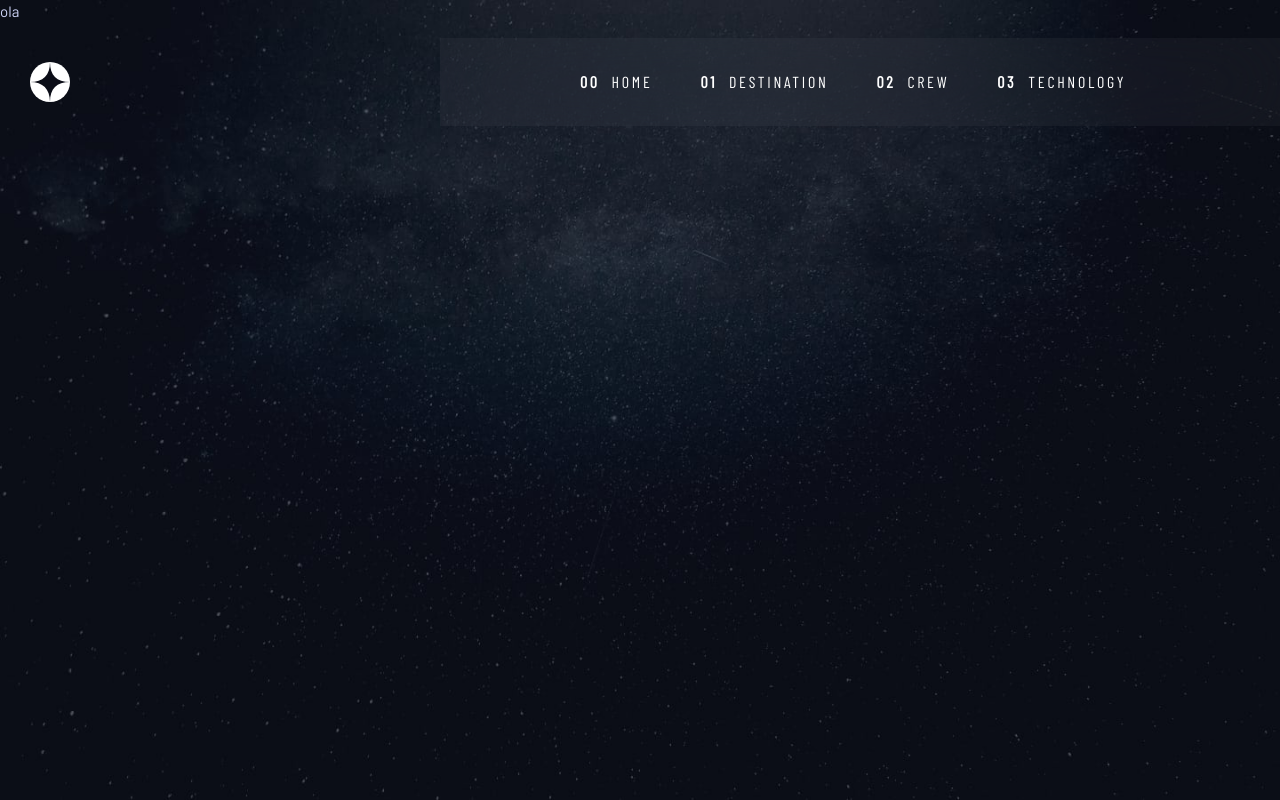
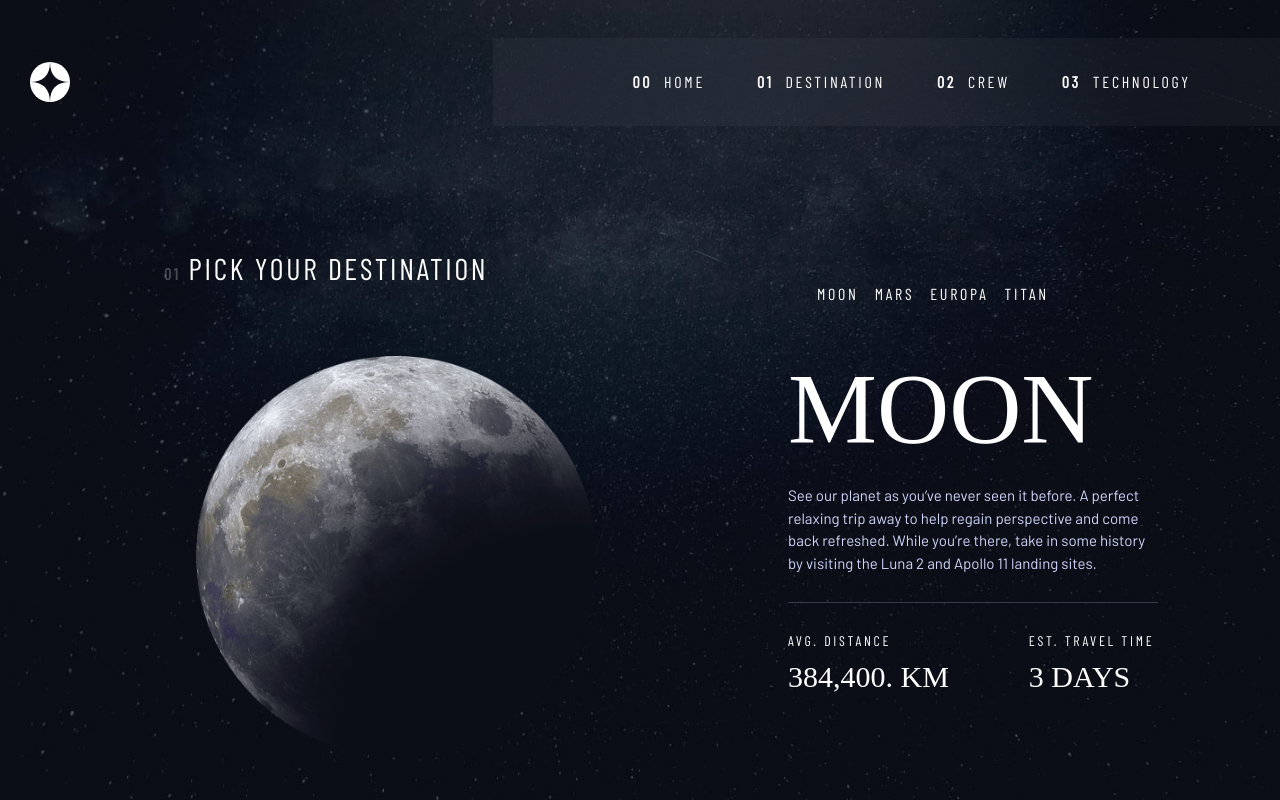
Before and after one commit to mpadilhaa/space-travel, a Next.js app: page /destination in a window 1280 px wide. Built offline with nearby package versions, Linux system fonts and the light colour scheme; a web font is replaced by a local one.

Commit message:
finalizado pagina destination

```diff
--- a/src/app/destination/page.jsx
+++ b/src/app/destination/page.jsx
@@ -1,21 +1,67 @@
 "use client";
-import React from "react";
-import { useCarousel } from "@/hooks/useCarousel";
+import React, { useState } from "react";
 
-export default function Crew() {
-  const [
-    carouselItem,
-    handleBeforeSlide,
-    handleNextSlide,
-    handlePlanetDetails,
-  ] = useCarousel();
+import PagesContentDescription from "@/components/PagesContentDescription";
+import { dataDestination } from "@/utils/dataPages";
+import Image from "next/image";
+import PlanetData from "@/components/PlanetData";
+import RouteTextContext from "@/components/RouteTextContext";
+
+const menuChosePlanet = ["moon", "mars", "europa", "titan"];
+
+export default function Destination() {
+  const [carouselItem, setCarouselItem] = useState(0);
+  const data = dataDestination[carouselItem];
+
+  function menuDestiantionChange(id) {
+    setCarouselItem(id);
+  }
+
   return (
     <div
       className="bg-black
     bg-destination-bg-mobile md:bg-destination-bg-tablet
-     lg:bg-destination-bg-desktop bg-no-repeat bg-cover min-h-screen"
+     xl:bg-destination-bg-desktop bg-no-repeat bg-cover min-h-screen "
     >
-      ola
+      <div className=" px-8 text-center pt-20 md:pt-40 xl:flex xl:flex-row xl:px-[164px] xl:gap-20 xl:max-w-[1440px] 2xl:mx-auto xl:pt-[250px]">
+        <div className="xl:flex-[50%]">
+          <div className="pb-8 md:text-left md:pb-16">
+            <PagesContentDescription numberPage={"01"}>
+              pick your destination
+            </PagesContentDescription>
+          </div>
+          <div className=" relative mx-auto w-[200px] h-[200px] md:w-[300px] md:h-[300px] xl:w-[400px] xl:h-[400px]  xl:mx-8 ">
+            <Image src={data.img} fill priority alt={`planet ${data.title}`} />
+          </div>
+        </div>
+
+        <div className="">
+          <ul className="pt-8 flex flex-row gap-4 justify-center">
+            {menuChosePlanet.map((item, i) => (
+              <li key={i} onClick={() => menuDestiantionChange(i)} className="">
+                {item.toUpperCase()}
+              </li>
+            ))}
+          </ul>
+          <div className="md:px-20 xl:pr-0 xl:text-left xl:w-[450px] 2xl:w-[650px]">
+            <div className="py-7 min-h-[255px] border-b-[0.5px] border-[#383B4B]">
+              <RouteTextContext title={data.title}>
+                {data.text}
+              </RouteTextContext>
+            </div>
+            <div className="pt-7  md:flex md:flex-row md:justify-center md:gap-20 xl:justify-start">
+              <PlanetData
+                title={data.descDistance}
+                description={data.distance}
+              />
+              <PlanetData
+                title={data.descTravel}
+                description={data.travelTime}
+              />
+            </div>
+          </div>
+        </div>
+      </div>
     </div>
   );
 }
--- a/src/app/technology/page.jsx
+++ b/src/app/technology/page.jsx
@@ -6,7 +6,7 @@ export default function Technology() {
       className="
       bg-technology-bg-mobile md:bg-technology-bg-tablet
        lg:bg-technology-bg-desktop bg-no-repeat bg-cover min-h-screen
-       p-[300px]"
+       "
     ></div>
   );
 }
--- a/src/components/Navbar/NavLinks/index.jsx
+++ b/src/components/Navbar/NavLinks/index.jsx
@@ -4,39 +4,17 @@ import Link from "next/link";
 
 const NavLinks = () => {
   return (
-    <ul className="flex flex-col gap-6 px-10 py-28 md:flex-row  md:pr-[30px] md:py-12 md:items-center md:gap-8 xl:gap-12 xl:py-8 xl:px-[140px] ">
-      <li className=" uppercase ">
-        <Link href="/" className="">
-          <span className="pr-[7px] md:hidden xl:inline xl:font-bold xl:pr-3">
-            00
-          </span>
-          HOME
-        </Link>
-      </li>
-      <li className=" uppercase ">
-        <Link href="/destination" className="">
-          <span className="pr-[7px] md:hidden xl:inline xl:font-bold xl:pr-3">
-            01
-          </span>
-          destination
-        </Link>
-      </li>
-      <li className=" uppercase ">
-        <Link href="/crew" className="">
-          <span className="pr-[7px] md:hidden xl:inline xl:font-bold xl:pr-3">
-            02
-          </span>
-          crew
-        </Link>
-      </li>
-      <li className=" uppercase ">
-        <Link href="/technology" className="">
-          <span className="pr-[7px] md:hidden xl:inline xl:font-bold xl:pr-3">
-            03
-          </span>
-          technology
-        </Link>
-      </li>
+    <ul className="flex flex-col gap-6 px-10 py-28 md:flex-row  md:pr-[30px] md:py-12 md:items-center md:gap-8 xl:gap-[52px] xl:py-8 xl:px-[140px] xl:max-w-[1600px]">
+      {data.map((data) => (
+        <li key={data.name} className=" uppercase ">
+          <Link href={data.route} className="">
+            <span className="pr-[7px] md:hidden xl:inline xl:font-bold xl:pr-3">
+              {data.number}
+            </span>
+            {data.name}
+          </Link>
+        </li>
+      ))}
     </ul>
   );
 };
--- a/src/components/Navbar/index.jsx
+++ b/src/components/Navbar/index.jsx
@@ -14,7 +14,7 @@ const Navbar = () => {
   };
 
   return (
-    <div className="flex justify-between items-center px-[30px] h-10 absolute top-2.5 w-full  md:pr-0 md:h-20 xl:my-8  ">
+    <div className="flex justify-between items-center px-[30px] h-10 absolute top-2.5 w-full  md:pr-0 md:h-20 xl:my-8   ">
       <Image
         src="/shared/logo.svg"
         width={40}
@@ -33,7 +33,7 @@ const Navbar = () => {
         className={
           toogle
             ? "h-screen w-2/3 absolute top-[-10px] right-0 z-10 bg-rgba-menu backdrop-blur-[40.774227142333984px] md:block xl:w-[840px] md:h-[88px] xl:h-[88px]"
-            : "hidden  bg-rgba-menu backdrop-blur-[40.774227142333984px] md:block xl:w-[840px]  "
+            : "hidden  bg-rgba-menu backdrop-blur-[40.774227142333984px] md:block xl:w-[63%]   "
         }
       >
         <NavLinks />
--- a/src/components/PagesContentDescription/index.jsx
+++ b/src/components/PagesContentDescription/index.jsx
@@ -3,8 +3,8 @@ import React from "react";
 const PagesContentDescription = ({ children, numberPage }) => {
   return (
     <div>
-      <h3 className=" text-base md:text-xl xl:text-3xl tracking-[2.7px]">
-        <span className="font-bold opacity-25">{numberPage}</span>
+      <h3 className=" text-base md:text-xl xl:text-3xl tracking-[2.7px] uppercase ">
+        <span className="font-bold opacity-25 mr-2">{numberPage}</span>
         {children}
       </h3>
     </div>
--- a/src/components/PlanetData/index.jsx
+++ b/src/components/PlanetData/index.jsx
@@ -2,7 +2,7 @@ import React from "react";
 
 const PlanetData = ({ title, description }) => {
   return (
-    <div>
+    <div className="flex flex-col gap-2 pb-6 ">
       <h3 className="text-sm bg-red-600">{title}</h3>
       <h2 className="text-3xl">{description}</h2>
     </div>
--- a/src/components/RouteTextContext/index.jsx
+++ b/src/components/RouteTextContext/index.jsx
@@ -18,7 +18,6 @@ const RouteTextContext = ({
         </h3>
       )}
 
-      <h2>{title}</h2>
       {crewPage || technologyPage ? (
         <h2 className="text-[24px] md:text-[40px] xl:text-[56px]">{title}</h2>
       ) : (
--- a/src/utils/dataNavlinks.js
+++ b/src/utils/dataNavlinks.js
@@ -1,6 +1,6 @@
 export const data = [
-  { number: "00", name: "home" },
-  { number: "01", name: "destination" },
-  { number: "02", name: "crew" },
-  { number: "03", name: "technology" },
+  { route: "/", number: "00", name: "home" },
+  { route: "/destination", number: "01", name: "destination" },
+  { route: "/crew", number: "02", name: "crew" },
+  { route: "/technology", number: "03", name: "technology" },
 ];
--- a/src/utils/dataPages.js
+++ b/src/utils/dataPages.js
@@ -1,21 +1,6 @@
-import imgEuropeDesktop from "../../public/destination/image-europa.png";
-import imgMarsDesktop from "../../public/destination/image-mars.png";
-import imgMoonDesktop from "../../public/destination/image-moon.png";
-import imgTitanDesktop from "../../public/destination/image-titan.png";
-import imgDouglas from "../../public/crew/image-douglas-hurley.png";
-import imgMark from "../../public/crew/image-mark-shuttleworth.png";
-import imgVictor from "../../public/crew/image-victor-glover.png";
-import imgAnousheh from "../../public/crew/image-anousheh-ansari.png";
-import imgLaunchMobile from "../../public/technology/image-launch-vehicle-landscape.png";
-import imgSpaceCapsuleMobile from "../../public/technology/image-space-capsule-landscape.png";
-import imgSpaceportMobile from "../../public/technology/image-spaceport-landscape.png";
-import imgLaunchDesktop from "../../public/technology/image-launch-vehicle-portrait.png";
-import imgSpaceCapsuleDesktop from "../../public/technology/image-space-capsule-portrait.png";
-import imgSpaceportDesktop from "../../public/technology/image-spaceport-portrait.png";
-
 export const dataDestination = [
   {
-    img: imgMoonDesktop,
+    img: "/destination/image-moon.png",
     title: "MOON",
     text: "See our planet as you’ve never seen it before. A perfect relaxing trip away to help regain perspective and come back refreshed. While you’re there, take in some history by visiting the Luna 2 and Apollo 11 landing sites.",
     descDistance: "AVG. DISTANCE",
@@ -24,7 +9,7 @@ export const dataDestination = [
     travelTime: "3 DAYS",
   },
   {
-    img: imgMarsDesktop,
+    img: "/destination/image-mars.png",
     title: "MARS",
     text: "Don’t forget to pack your hiking boots. You’ll need them to tackle Olympus Mons, the tallest planetary mountain in our solar system. It’s two and a half times the size of Everest!",
     descDistance: "AVG. DISTANCE",
@@ -33,7 +18,7 @@ export const dataDestination = [
     travelTime: "9 MONTHS",
   },
   {
-    img: imgEuropeDesktop,
+    img: "/destination/image-europa.png",
     title: "EUROPA",
     text: "The smallest of the four Galilean moons orbiting Jupiter, Europa is a winter lover’s dream. With an icy surface, it’s perfect for a bit of ice skating, curling, hockey, or simple relaxation in your snug wintery cabin.",
     descDistance: "AVG. DISTANCE",
@@ -42,7 +27,7 @@ export const dataDestination = [
     travelTime: "3 YEARS",
   },
   {
-    img: imgTitanDesktop,
+    img: "/destination/image-titan.png",
     title: "TITAN",
     text: "The only moon known to have a dense atmosphere other than Earth, Titan is a home away from home (just a few hundred degrees colder!). As a bonus, you get striking views of the Rings of Saturn.",
     descDistance: "AVG. DISTANCE",
@@ -54,28 +39,28 @@ export const dataDestination = [
 
 export const dataCrew = [
   {
-    img: imgDouglas,
+    img: "/crew/image-douglas-hurley.png",
     subTitle: "Commander ",
     title: "Douglas Hurley",
     description:
       "Douglas Gerald Hurley is an American engineer, former Marine Corps pilot and former NASA astronaut. He launched into space for the third time as commander of Crew Dragon Demo-2.",
   },
   {
-    img: imgMark,
+    img: "/crew/image-mark-shuttleworth.png",
     subTitle: "Mission Specialist  ",
     title: "MARK SHUTTLEWORTH",
     description:
       "Mark Richard Shuttleworth is the founder and CEO of Canonical, the company behind the Linux-based Ubuntu operating system. Shuttleworth became the first South African to travel to space as a space tourist.",
   },
   {
-    img: imgVictor,
+    img: "/crew/image-victor-glover.png",
     subTitle: "PILOT  ",
     title: "Victor Glover",
     description:
       "Pilot on the first operational flight of the SpaceX Crew Dragon to the International Space Station. Glover is a commander in the U.S. Navy where he pilots an F/A-18.He was a crew member of Expedition 64, and served as a station systems flight engineer. ",
   },
   {
-    img: imgAnousheh,
+    img: "/crew/image-anousheh-ansari.png",
     subTitle: "Flight Engineer  ",
     title: "Anousheh Ansari",
     description:
@@ -86,8 +71,8 @@ export const dataCrew = [
 export const dataTechnology = [
   {
     img: {
-      imageDesktop: imgLaunchDesktop,
-      imageMobile: imgLaunchMobile,
+      imageDesktop: "/technology/image-launch-vehicle-portrait.png",
+      imageMobile: "/technology/image-launch-vehicle-landscape.png",
     },
     subTitle: "THE TERMINOLOGY…  ",
     title: "LAUNCH VEHICLE",
@@ -96,8 +81,8 @@ export const dataTechnology = [
   },
   {
     img: {
-      imageDesktop: imgSpaceportDesktop,
-      imageMobile: imgSpaceportMobile,
+      imageDesktop: "/technology/image-spaceport-portrait.png",
+      imageMobile: "/technology/image-spaceport-landscape.png",
     },
     subTitle: "THE TERMINOLOGY…  ",
     title: "SPACEPORT",
@@ -106,8 +91,8 @@ export const dataTechnology = [
   },
   {
     img: {
-      imageDesktop: imgSpaceCapsuleDesktop,
-      imageMobile: imgSpaceCapsuleMobile,
+      imageDesktop: "/technology/image-space-capsule-portrait.png",
+      imageMobile: "/technology/image-space-capsule-landscape.png",
     },
     subTitle: "THE TERMINOLOGY…  ",
     title: "SPACE CAPSULE",
```
Also changed, not shown: src/hooks/useCarousel.jsx (+1 -10 lines).
